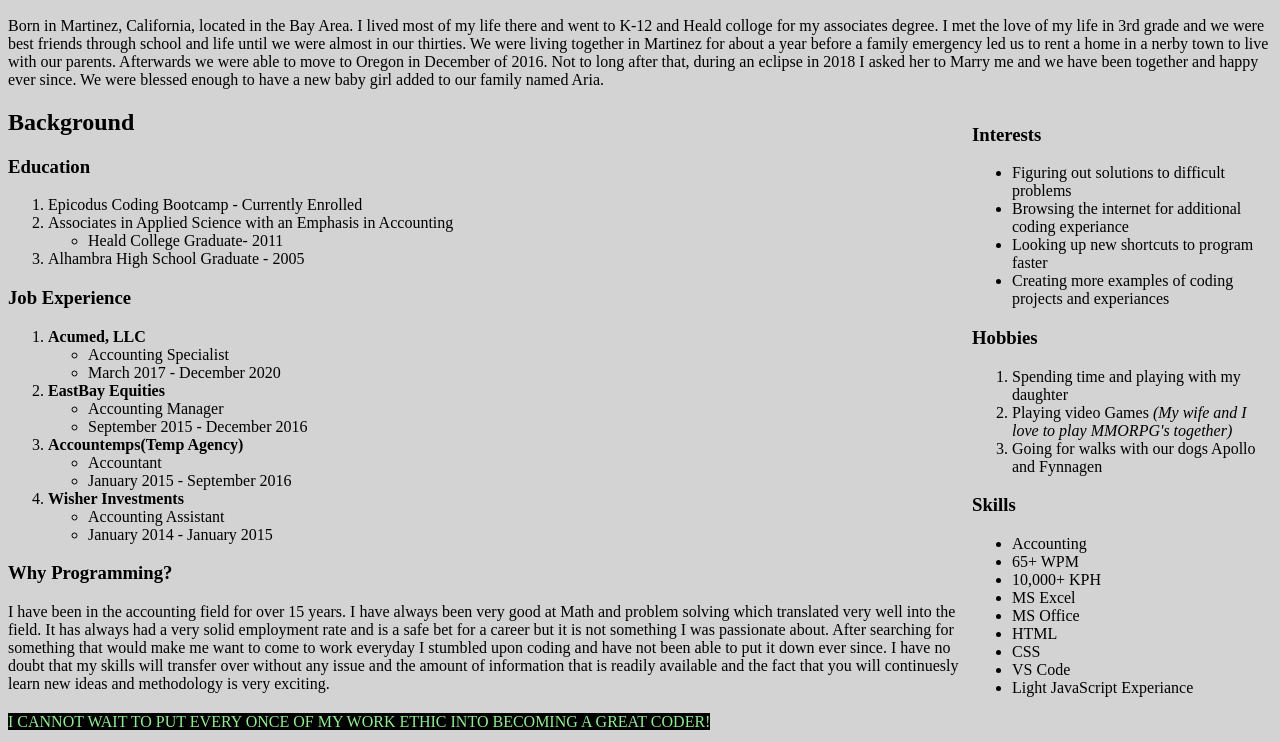
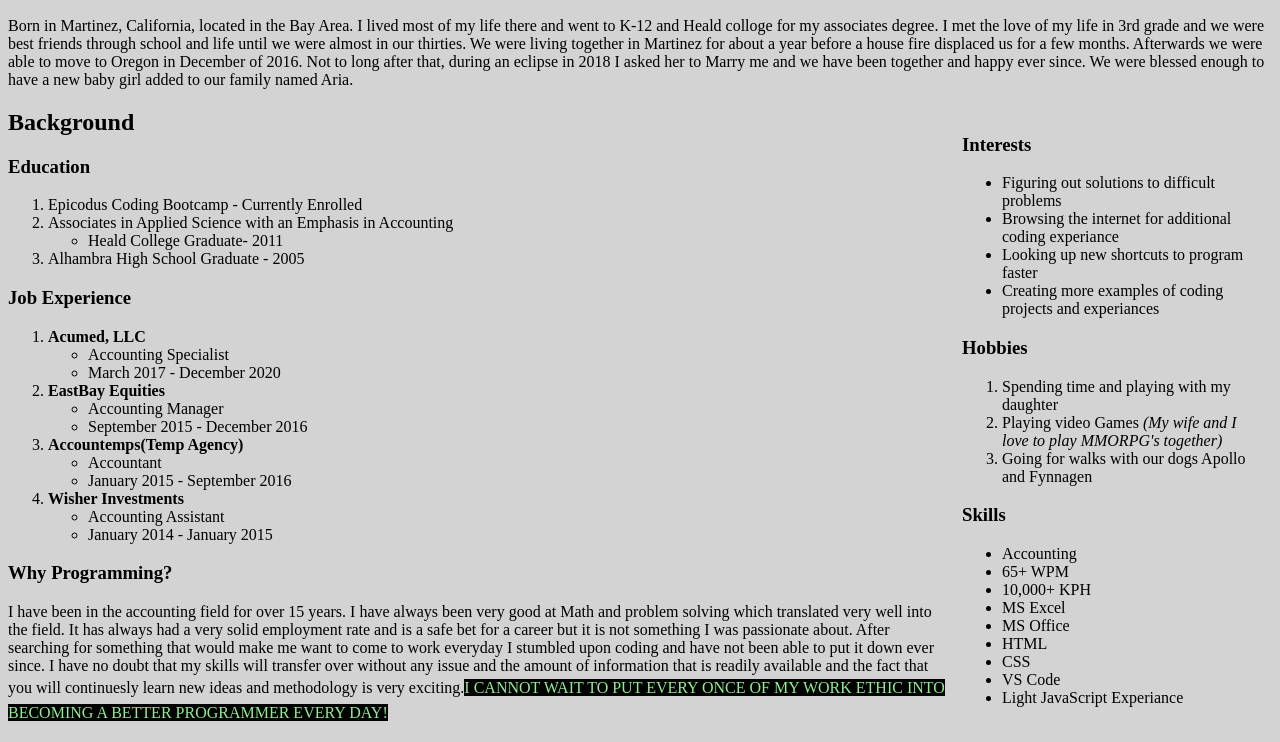
Before and after one commit to Eric81587/Portfolio-Page, a plain HTML site: page index.html in a window 1280 px wide. Shown: the part 110-852 px from the top of the page. Drawn offline with Linux system fonts and the light colour scheme.

Commit message:
BUGFIX: <span> now working correctly

```diff
--- a/css/styles.css
+++ b/css/styles.css
@@ -7,6 +7,9 @@ h1{
 .float{
   width: 300px;
   float: right;
+  padding: 5px;
+  border: black;
+  margin: 5px;
 }
 span{
   color: lightgreen;
--- a/index.html
+++ b/index.html
@@ -14,8 +14,8 @@
   <h2>About Me</h2>
   <p>Born in Martinez, California, located in the Bay Area. I lived most of my life there and went to K-12 and Heald
     colloge for my associates degree. I met the love of my life in 3rd grade and we were best friends through school and
-    life until we were almost in our thirties. We were living together in Martinez for about a year before a family
-    emergency led us to rent a home in a nerby town to live with our parents. Afterwards we were able to move to Oregon
+    life until we were almost in our thirties. We were living together in Martinez for about a year before a house fire
+    displaced us for a few months. Afterwards we were able to move to Oregon
     in December of 2016. Not to long after that, during an eclipse in 2018 I asked her to Marry me and we have been
     together and happy ever since. We were blessed enough to have a new baby girl added to our family named Aria.</p>
 
@@ -88,7 +88,8 @@
     career but it is not something I was passionate about. After searching for something that would make me want to come
     to work everyday I stumbled upon coding and have not been able to put it down ever since. I have no doubt that my
     skills will transfer over without any issue and the amount of information that is readily available and the fact
-    that you will continuesly learn new ideas and methodology is very exciting.</p>
-  <span>I CANNOT WAIT TO PUT EVERY ONCE OF MY WORK ETHIC INTO BECOMING A GREAT CODER!</span>
+    that you will continuesly learn new ideas and methodology is very exciting.<span>I CANNOT WAIT TO PUT EVERY ONCE OF
+      MY WORK ETHIC INTO BECOMING A BETTER PROGRAMMER EVERY DAY!</span></p>
+
 
 </body>
```
